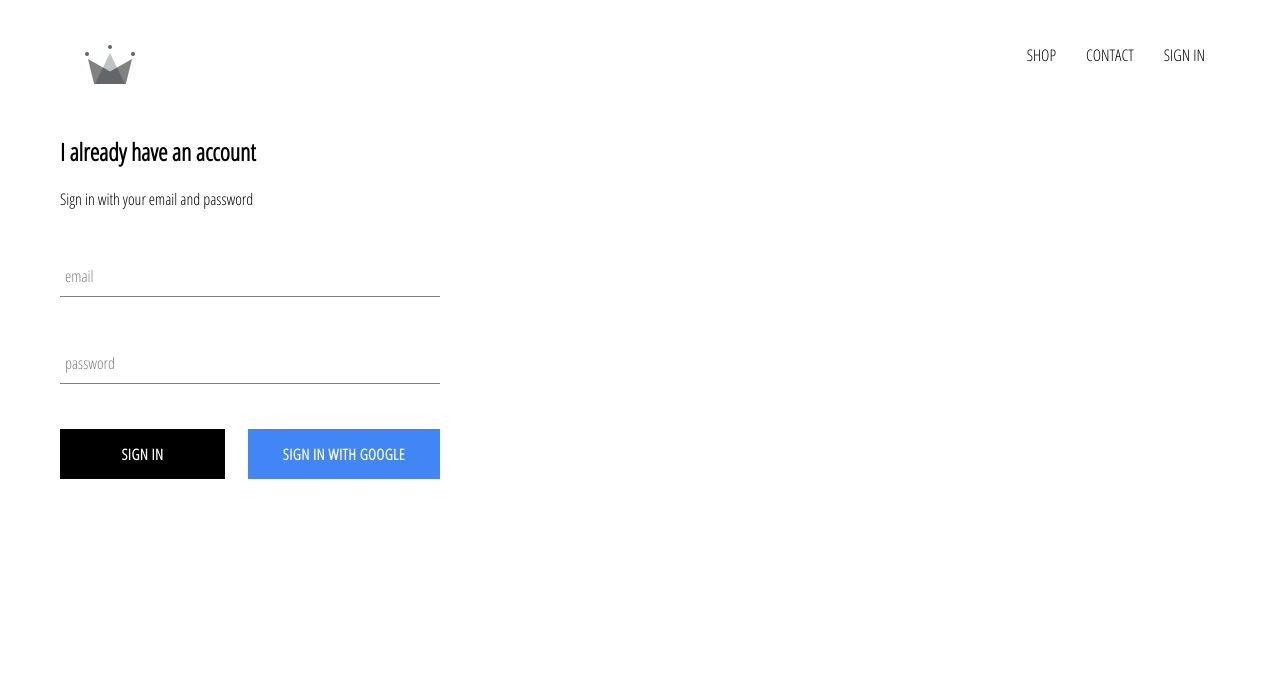
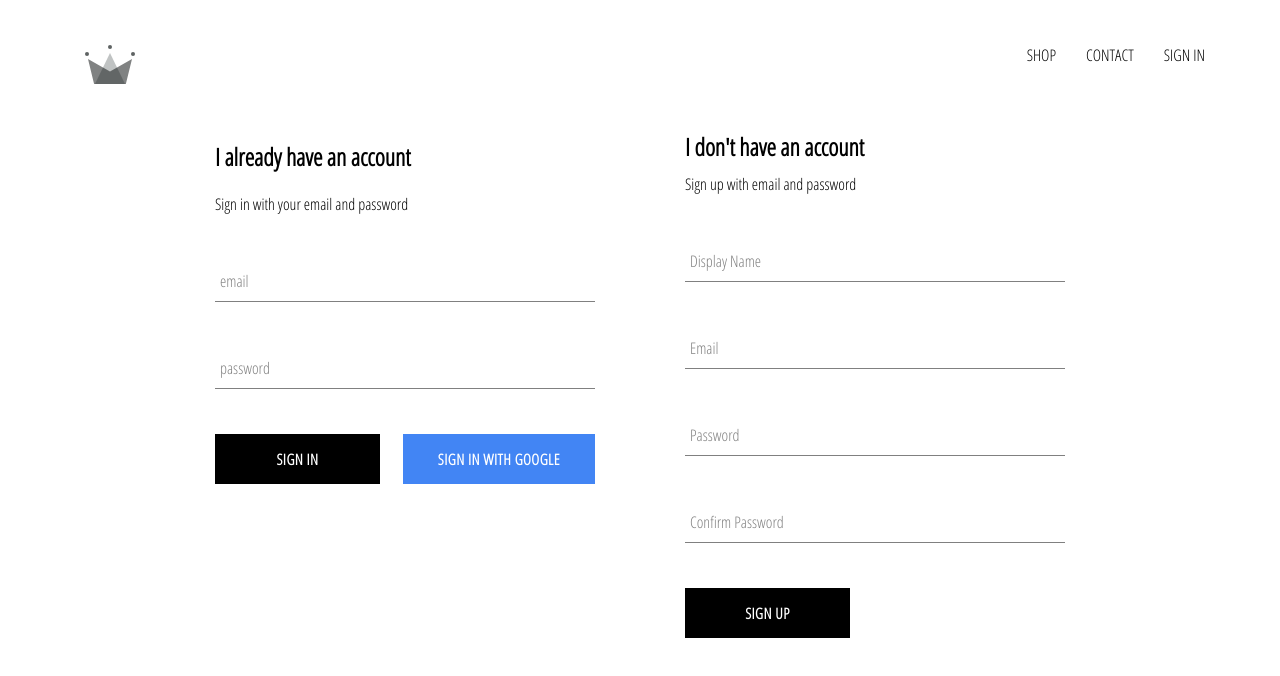
Before and after one commit to slim-hmidi/crwn-clothes, a React (Create React App) app: page /signin in a window 1280 px wide. Shown: the top 676 px of the page. Built offline with nearby package versions, Linux system fonts and the light colour scheme; no server answers.

Commit message:
implement firebase utils

```diff
--- a/src/App.js
+++ b/src/App.js
@@ -7,7 +7,7 @@
 import ShopPage from './pages/shop/shop.component';
 import SignInAndSignUpPage from './pages/sign-in-and-sign-up/sign-in-and-sign-up.component';
 import Header from './components/header/header.component';
-import { auth } from './firebase/firebase.utils';
+import { auth, createUserProfileDocument } from './firebase/firebase.utils';
 
 class App extends Component {
   constructor() {
@@ -19,9 +19,23 @@
 
   unsubScribeFromAuth = null;
   componentDidMount() {
-    this.unsubScribeFromAuth = auth.onAuthStateChanged(user => (
-      this.setState({ currentUser: user })
-    ))
+    this.unsubScribeFromAuth = auth.onAuthStateChanged(async userAuth => {
+      if (userAuth) {
+        const userRef = await createUserProfileDocument(userAuth)
+        userRef.onSnapshot(snapshot => {
+          this.setState({
+            currentUser: {
+              id: snapshot.id,
+              ...snapshot.data()
+            }
+          })
+        })
+      } else {
+        this.setState({ currentUser: userAuth })
+      }
+
+
+    })
   }
 
   componentWillUnmount() {
--- /dev/null
+++ b/src/components/sign-up/sign-up.component.jsx
@@ -0,0 +1,95 @@
+import React, { Component } from "react"
+
+import FormInput from "../form-input/form-input.component";
+import CustomButton from "../custom-button/custom-button.component";
+import { auth, createUserProfileDocument } from "../../firebase/firebase.utils";
+
+import "./sign-up.styles.scss";
+
+
+class SignUp extends Component {
+  constructor() {
+    super();
+    this.state = {
+      displayName: '',
+      email: '',
+      password: '',
+      confirmPassword: ''
+    }
+  }
+
+  handleSubmit = async (e) => {
+    e.preventDefault();
+    const { displayName, email, password, confirmPassword } = this.state;
+    if (password !== confirmPassword) {
+      alert("passwords don't match")
+      return;
+    }
+
+    try {
+      const { user } = await auth.createUserWithEmailAndPassword(email, password)
+      await createUserProfileDocument(user, { displayName })
+
+      this.setState({
+        displayName: '',
+        email: '',
+        password: '',
+        confirmPassword: ''
+      })
+    } catch (error) {
+      console.log(error)
+    }
+  }
+
+  handleChange = (event) => {
+    const { name, value } = event.target;
+    this.setState({ [name]: value })
+  }
+  render() {
+
+    const { displayName, email, password, confirmPassword } = this.state;
+    return (
+      <div className="sign-up">
+        <h2 className="title">I don't have an account</h2>
+        <span>Sign up with email and password</span>
+        <form className="sign-up-form" onSubmit={this.handleSubmit}>
+          <FormInput
+            type="text"
+            name="displayName"
+            value={displayName}
+            onChange={this.handleChange}
+            label="Display Name"
+            required
+          />
+          <FormInput
+            type="email"
+            name="email"
+            value={email}
+            onChange={this.handleChange}
+            label="Email"
+            required
+          />
+          <FormInput
+            type="password"
+            name="password"
+            value={password}
+            onChange={this.handleChange}
+            label="Password"
+            required
+          />
+          <FormInput
+            type="password"
+            name="confirmPassword"
+            value={confirmPassword}
+            onChange={this.handleChange}
+            label="Confirm Password"
+            required
+          />
+          <CustomButton type="submit">SIGN UP</CustomButton>
+        </form>
+      </div>
+    )
+  }
+}
+
+export default SignUp
--- /dev/null
+++ b/src/components/sign-up/sign-up.styles.scss
@@ -0,0 +1,9 @@
+.sign-up {
+  display: flex;
+  flex-direction: column;
+  width: 380px;
+
+  .title {
+    margin: 10px 0;
+  }
+}
--- a/src/firebase/firebase.utils.js
+++ b/src/firebase/firebase.utils.js
@@ -13,6 +13,30 @@
   measurementId: "G-G2EQH1QW8D"
 };
 
+
+export const createUserProfileDocument = async (userAuth, additionalData) => {
+  if (!userAuth) return;
+  const userRef = firestore.doc(`users/${userAuth.uid}`);
+  const snapShot = userRef.get();
+
+  if (!snapShot.exists) {
+    const { displayName, email } = userAuth;
+    const createdAt = new Date();
+
+    try {
+      await userRef.set({
+        displayName,
+        email,
+        createdAt,
+        ...additionalData
+      })
+
+    } catch (error) {
+      console.log('error creating user', error.message)
+    }
+  }
+  return userRef
+}
 firebase.initializeApp(config);
 export const auth = firebase.auth();
 export const firestore = firebase.firestore();
--- a/src/pages/sign-in-and-sign-up/sign-in-and-sign-up.component.jsx
+++ b/src/pages/sign-in-and-sign-up/sign-in-and-sign-up.component.jsx
@@ -1,10 +1,12 @@
 import React from 'react';
 import SignIn from '../../components/sign-in/sign-in.component';
 import './sign-in-and-sign-up.styles.scss';
+import SignUp from '../../components/sign-up/sign-up.component';
 
 const SignInAndSignUpPage = () => (
   <div className='sign-in-and-sign-up'>
     <SignIn />
+    <SignUp />
   </div>
 );
 
--- a/src/pages/sign-in-and-sign-up/sign-in-and-sign-up.styles.scss
+++ b/src/pages/sign-in-and-sign-up/sign-in-and-sign-up.styles.scss
@@ -0,0 +1,6 @@
+.sign-in-and-sign-up {
+  width: 850px;
+  display: flex;
+  justify-content: space-between;
+  margin: 30px auto;
+}
```
